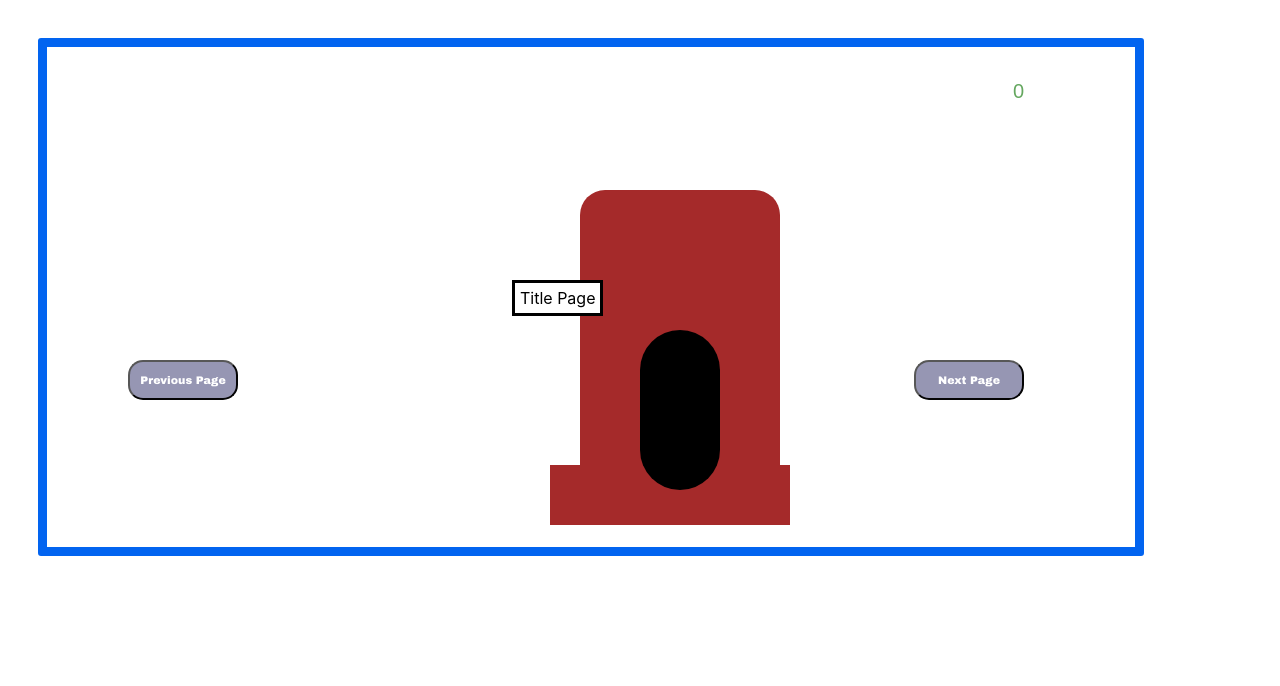
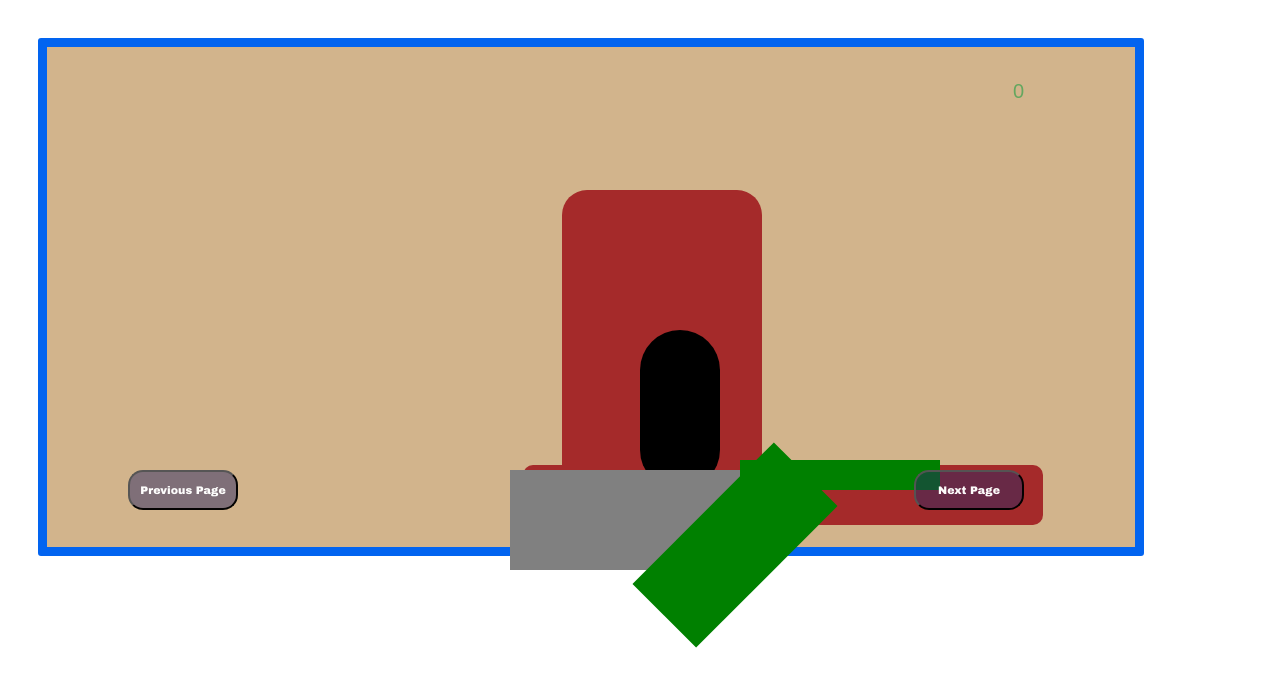
Before and after one commit to tiller1010/storybook, a React (Create React App) app: page / in a window 1280 px wide. Shown: the top 686 px of the page. Built offline with nearby package versions, Linux system fonts and the light colour scheme.

Commit message:
more css added

```diff
--- a/src/App.css
+++ b/src/App.css
@@ -11,16 +11,15 @@
 #previous{
   position: absolute;
   left: 10%;
-  top: 360px;
 }
 
 #next{
   position: absolute;
   right:20%;
-  top:360px;
 }
 
 button{
+  top:470px;
   height:40px;
   width:110px;
   z-index:1;
@@ -44,10 +43,12 @@ position: absolute;
 left:40%;
 top:280px;
 z-index: 1;
-background-color: white;
-border:solid black;
-padding:5px;
-font:arial;
+color:#44443ef5;
+background-color: #bddfeff2;
+border:solid #cce89f;
+border-radius:10px;
+padding:7px;
+font-family:'Arial Black',arial;
 }
 
 #pageNumber{
@@ -81,10 +82,11 @@ font:arial;
 }
 .title #block2{
   background-color: brown;
-  width:120%;
+  width:200%;
   height:60px;
   right:45%;
   bottom:75px;
+  border-radius: 10px;
 }
 .title #block3{
   height:160px;
@@ -93,8 +95,33 @@ font:arial;
   background-color: black;
   bottom:270px;
 }
+.title #block4{
+  height:100px;
+  width:260px;
+  background-color: grey;
+  bottom:290px;
+  right:130px;
+}
+.title #block5{
+  height:90px;
+  width:200px;
+  background-color: green;
+  transform:rotate(-45deg);
+  bottom:360px;
+  right:5px;
+}
+.title #block6{
+  height:30px;
+  width:200px;
+  background-color: green;
+  bottom:490px;
+  left:100px;
+}
 .title .frame{
-  background-color: white;
+  background-color: tan;
+}
+.title #text{
+  display: none;
 }
 /*-------------------------------Title*/
 
```
